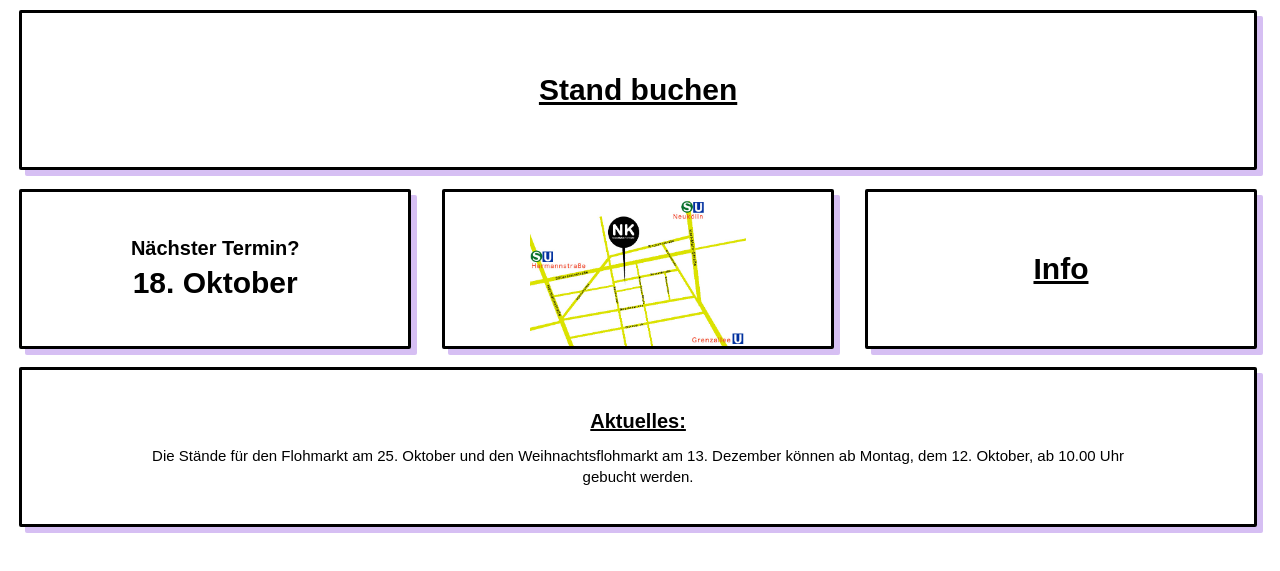
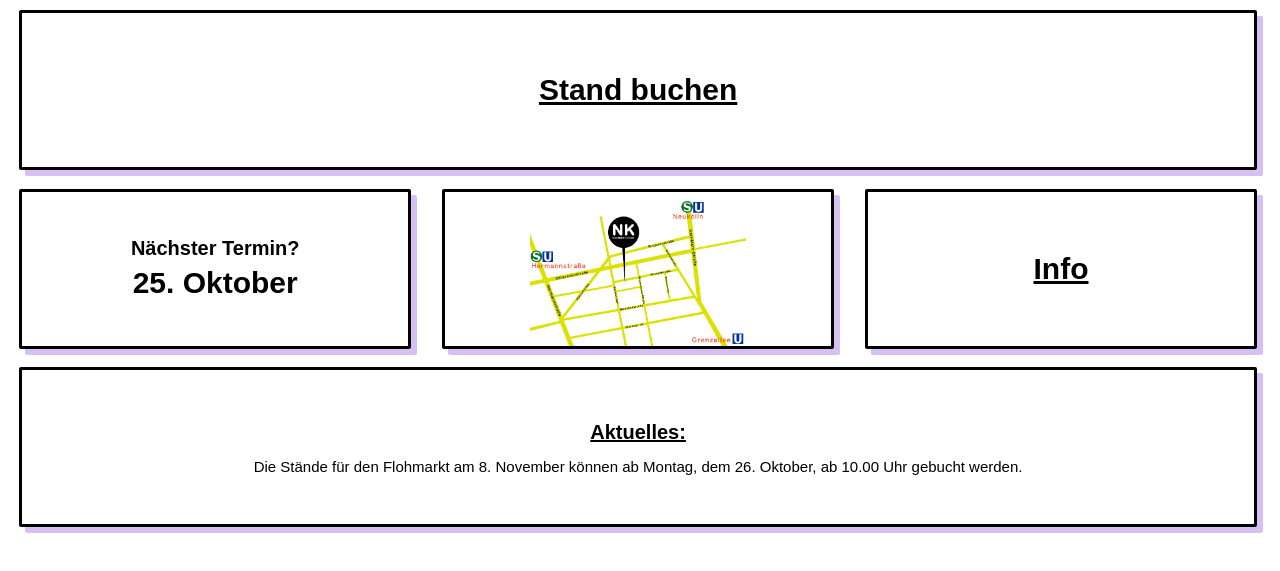
Before and after one commit to oskarrough/nkflohmarkt, a website: page index.html in a window 1280 px wide. Shown: the part 227-798 px from the top of the page. Drawn offline with Linux system fonts and the light colour scheme.

Commit message:
Update index.html

```diff
--- a/index.html
+++ b/index.html
@@ -38,7 +38,7 @@
 			<p class="Subtitle">Stand buchen</p>
 		</a>
 		<div>
-			<p class="CalendarText"> Nächster Termin?<br><big>18. Oktober</big></p>
+			<p class="CalendarText"> Nächster Termin?<br><big>25. Oktober</big></p>
 		</div>
 		<a href="https://maps.app.goo.gl/TeZPPh4ER6EEKkzJ9">
 			<img class="Map" src="./assets/map.jpg" alt="NK Kranoldplatz Flohmarkt">
@@ -51,7 +51,7 @@
 				<a href="https://youtu.be/Fdr2582-Qec?si=U-zb5wFUVru3zdXO">
 					Aktuelles:
 				</a><br>
-			<small>Die Stände für den Flohmarkt am 25. Oktober und den Weihnachtsflohmarkt am 13. Dezember können ab Montag, dem 12. Oktober, ab 10.00 Uhr gebucht werden. </small></p>
+			<small>Die Stände für den Flohmarkt am 8. November können ab Montag, dem 26. Oktober, ab 10.00 Uhr gebucht werden. </small></p>
 	</div>
 </body>
 </html>
```
